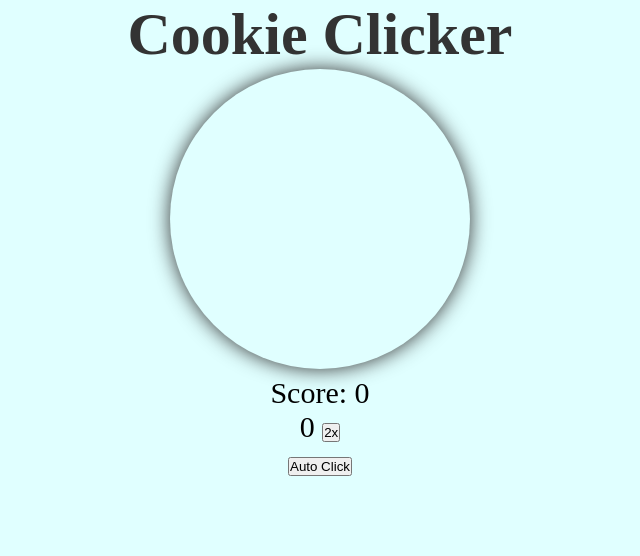
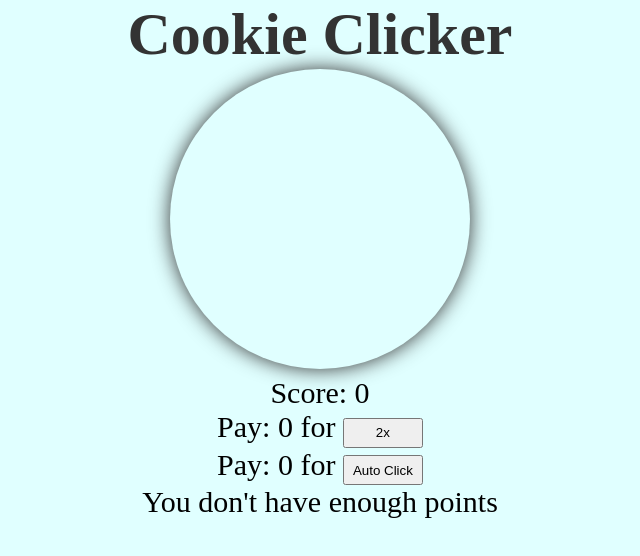
Before and after one commit to zakaria-altammo/Cookie-Clicker, a plain HTML site: page index.html in a window 1280 px wide. Both pictures are taken after a click on the button "2x". Shown: the whole page, without its empty margins (320-960 px from the left). Drawn offline with Linux system fonts and the light colour scheme.

Commit message:
edit the html and css fils and finally the multiplier works

```diff
--- a/index.html
+++ b/index.html
@@ -11,18 +11,17 @@
 <div id="click-cookie">
     <button id="run" class="btn"></button>
 </div>
-<div id="cookie-num"></div>
-
     <label  id="counter">Score: <span id="count">0</span><br>
-        <label id="multiplier"><span id="multi-cost">0</span>
-        <button id="multi-btn">2x</button>
+        <label id="multiplier">Pay: <span id="multi-cost">0</span> for
+        <button id="multi-btn"><span id="changeNum">2</span>x</button>
         </label>
         <br>
-        <label id="autoClick"><span id="auto-price"></span></label>
+        <label id="autoClick">Pay: <span id="auto-price">0</span> for
         <button id="auto-click">Auto Click</button>
+        </label>
         <br>
+        <label id="message"><span id="msg"></span></label>
     </label>
-
 </div>
 
 <script src="script.js"></script>
--- a/script.js
+++ b/script.js
@@ -1,34 +1,39 @@
 // DOM objects
+let count = 0;
 const button = document.getElementById('run');
-let count = 0;
 const counter = document.getElementById('count');
 const button1 = document.getElementById('multi-btn');
 let multiplier = 2;
-let multipCost = 20;
+let increaseByOne = 1;
+let multipCost = 10;
 const multiplierCost = document.getElementById('multi-cost');
 const autoClickBtn = document.getElementById('auto-click');
-let autoClick = 1;
-
+const message = document.getElementById('msg');
+const changNum = document.getElementById('changeNum');
+let num = 2;
 
 
 
 // click button when you click the cookie the score will increase by 1
 button.addEventListener("click", () => {
-        count += 1;
+        count += increaseByOne;
         counter.innerHTML = count;
 
 });
 
 
-// second button that make the score increase by 2
+// second button that make the score increase the value of the score
 button1.addEventListener('click',  () => {
 
     if (count >= multipCost) {
+        increaseByOne += 1;
         count = count - multipCost;
-        count = count * 2;
         multipCost = multipCost * multiplier;
-        multiplierCost.innerHTML = multipCost;
+       multiplierCost.innerHTML = multipCost;
         counter.innerHTML = count;
+        changNum.innerHTML = ++num;
+    } else if (count !== multipCost) {
+        message.innerHTML = "You don\'t have enough points";
 
     }
 
@@ -36,4 +41,8 @@ button1.addEventListener('click',  () => {
 // auto clicker
 autoClickBtn.addEventListener('click', () => {
 
+
+
+
+
 });
--- a/style.css
+++ b/style.css
@@ -21,7 +21,11 @@ h1 {
     transition: 0.3s;
     box-shadow: 0 0 20px #333;
 }
-#run1 {
+#multi-btn {
     width: 80px;
     height: 30px;
 }
+#auto-click {
+    width: 80px;
+    height: 30px;
+}
```
